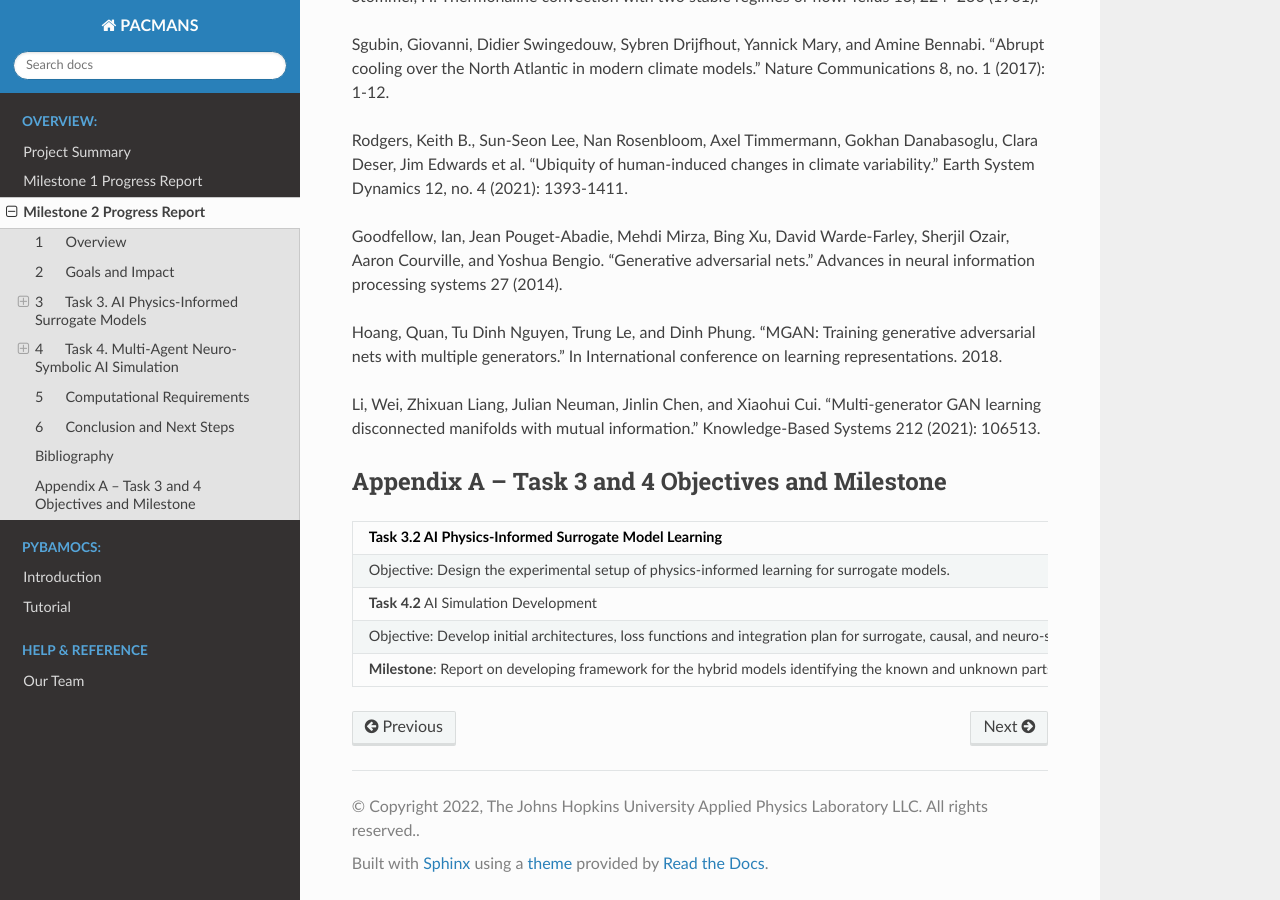
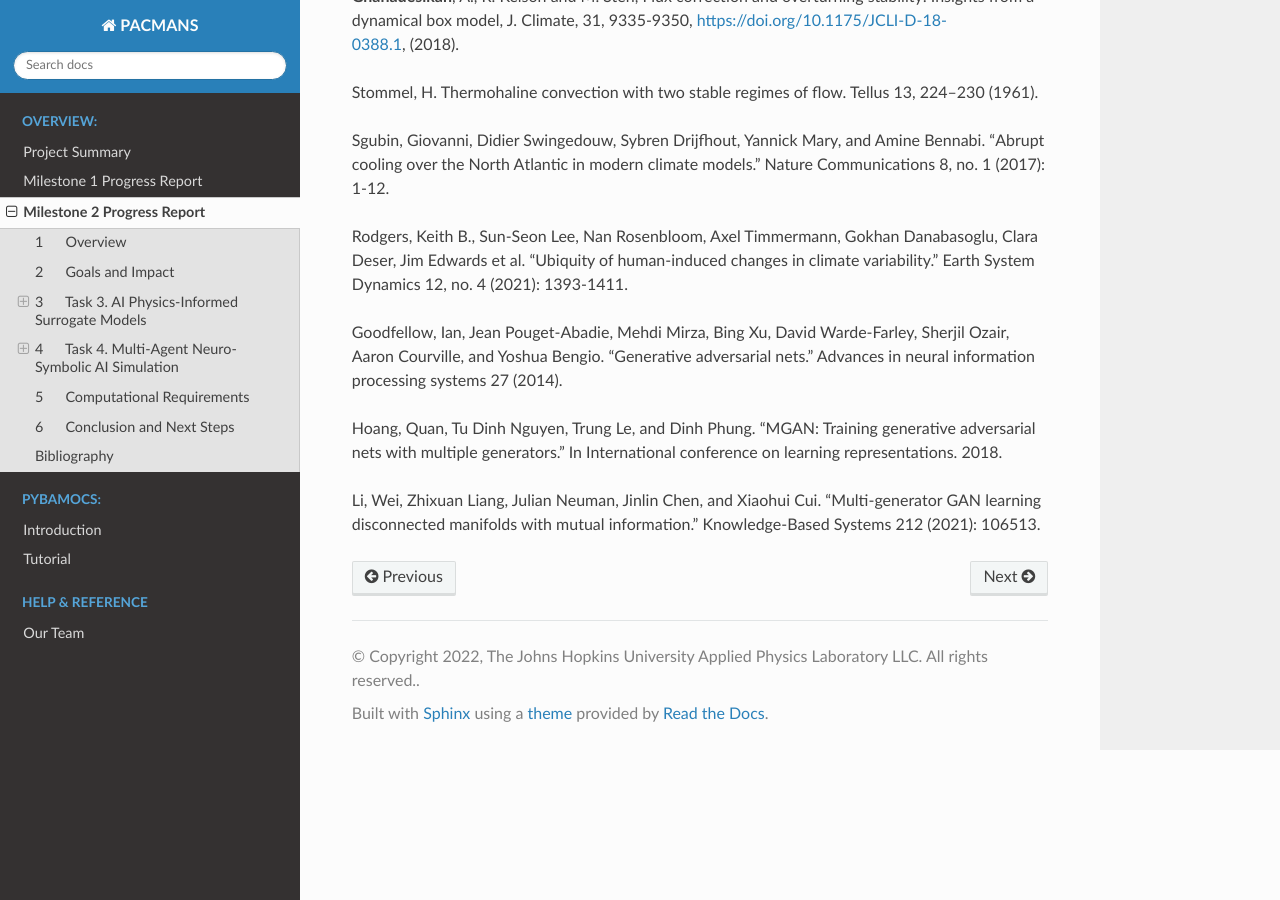
Before and after one commit to JHUAPL/PACMANs, a Sphinx documentation site: the page built from docs/milestone2_report.rst, in a window 1280 px wide and 900 px high, scrolled down 11814 px. Built offline with Sphinx 7.4.7 and the Read the Docs theme 2.0.0, drawn with Linux system fonts in a browser that asks for light colours; some of the changed text lies outside the part shown.

Commit message:
Update milestone2_report.rst

```diff
--- a/docs/milestone2_report.rst
+++ b/docs/milestone2_report.rst
@@ -476,28 +478,6 @@
 “Multi-generator GAN learning disconnected manifolds with mutual
 information.” Knowledge-Based Systems 212 (2021): 106513.
 
-Appendix A – Task 3 and 4 Objectives and Milestone
-==================================================
-
-+----------------------------------------------------------------------+
-| **Task 3.2** AI Physics-Informed Surrogate Model Learning            |
-+======================================================================+
-| Objective: Design the experimental setup of physics-informed         |
-| learning for surrogate models.                                       |
-+----------------------------------------------------------------------+
-| **Task 4.2** AI Simulation Development                               |
-+----------------------------------------------------------------------+
-|    Objective: Develop initial architectures, loss functions and      |
-|    integration plan for surrogate, causal, and neuro-symbolic        |
-|    models. Define how scenario statements will be represented        |
-|    symbolically, how what-if questions will be generated by the GAN  |
-|    and any computational requirements. Develop a theoretical design  |
-|    of the causal inference and climate neuro-symbolic language.      |
-+----------------------------------------------------------------------+
-|    **Milestone**: Report on developing framework for the hybrid      |
-|    models identifying the known and unknown parts along with         |
-|    mathematical approaches.                                          |
-+----------------------------------------------------------------------+
 
 .. |image1| image:: _static/media2/image2.png
    :width: 3.66875in
```
Also changed, not shown: other parts of docs/milestone2_report.rst (+4 -2 lines).
